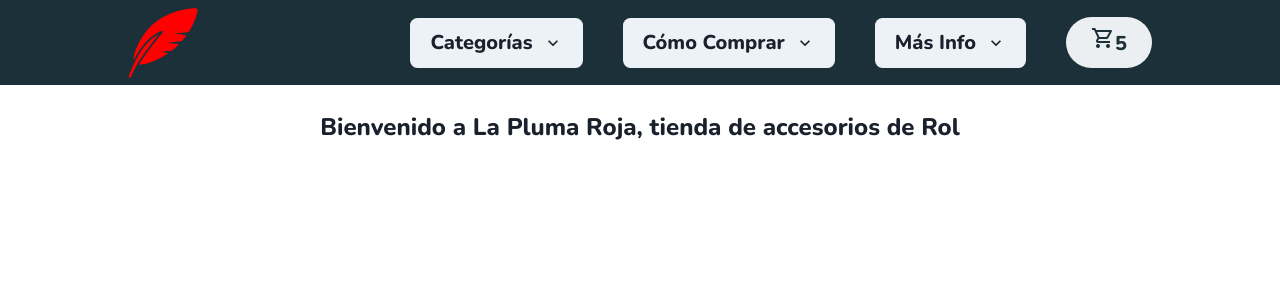
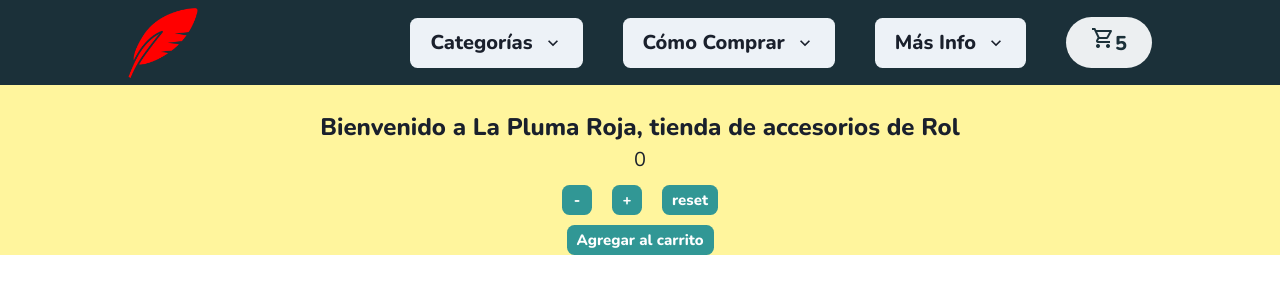
Before and after one commit to agenciasequence/EntregaFinal-JoelEsidin, a React (Vite) app: page / in a window 1280 px wide. Shown: the top 300 px of the page. Built offline with nearby package versions, Linux system fonts and the light colour scheme.

Commit message:
agregado contador

```diff
--- a/src/App.jsx
+++ b/src/App.jsx
@@ -7,13 +7,18 @@ import { ChakraProvider } from '@chakra-ui/react'
 
 
 const App = () => {
+
+const [contador, setContador] = useState(0)
+const [carrito, setCarrito] = useState([])
+const [registrado, setRegistrado] = useState(false)
+
   return (
-    <>
+    <div className='bodyPag'>
    <ChakraProvider>
     <NavBar />
     <ItemListContainer greeting="Bienvenido a La Pluma Roja, tienda de accesorios de Rol"/>
    </ChakraProvider>
-   </>
+   </div>
   )
 }
 export default App
--- a/src/Components/ItemListContainer.jsx
+++ b/src/Components/ItemListContainer.jsx
@@ -1,8 +1,12 @@
 import React from 'react'
-
+import '../index.css'
+import ItemCount from '../ItemCount'
 const ItemListContainer = ({greeting}) => {
   return (
+    <>
     <div className='greeting'><h2>{greeting}</h2></div>
+    <ItemCount/>
+    </>
   )
 }
 
--- a/src/Components/NavBar.jsx
+++ b/src/Components/NavBar.jsx
@@ -1,10 +1,10 @@
 import React, { createRef } from 'react'
-import { useRef, useEffect, useState } from 'react'
+
 import CartWidget from './CartWidget'
 import {Menu, MenuButton, MenuItem, MenuList} from "@chakra-ui/react"
 import { Button} from '@chakra-ui/react'
 import { ChevronDownIcon } from '@chakra-ui/icons'
-import "../../src/index.css"
+import "../index.css";
 import plumaroja from "./../img/plumaroja.png"
 
 
@@ -12,12 +12,19 @@ import plumaroja from "./../img/plumaroja.png"
 
     const ref = createRef(null)
 
+
     const openNav = () => {
       ref.current.style.width = '100%'
+      document.querySelector("#categorias-menu").style.display = "block"
+      document.querySelector("#comprar-menu").style.display = "block"
+      document.querySelector("#info-menu").style.display = "block"
     }
 
     const closeNav = () => {
       ref.current.style.width = '0%'
+      document.querySelector("#categorias-menu").style.display = "none"
+      document.querySelector("#comprar-menu").style.display = "none"
+      document.querySelector("#info-menu").style.display = "none"
     }
 
 
@@ -81,40 +88,35 @@ import plumaroja from "./../img/plumaroja.png"
       <a onClick={closeNav} href="#" className="close">&times;</a>
           <div className="overlay-content">
 
-      <Menu>
+          <Menu>
   <MenuButton as={Button} rightIcon={<ChevronDownIcon />}>
     Categorías
   </MenuButton>
-  <MenuList>
+  <MenuList id="categorias-menu">
     <MenuItem>Dados</MenuItem>
     <MenuItem>Miniaturas</MenuItem>
     <MenuItem>Libros de Rol</MenuItem>
-
   </MenuList>
 </Menu>
-
 
 <Menu>
   <MenuButton as={Button} rightIcon={<ChevronDownIcon />}>
     Cómo Comprar
   </MenuButton>
-  <MenuList>
+  <MenuList id="comprar-menu">
     <MenuItem>Instrucciones</MenuItem>
     <MenuItem>Envíos</MenuItem>
     <MenuItem>Métodos de pago</MenuItem>
-
   </MenuList>
 </Menu>
-
 
 <Menu>
   <MenuButton as={Button} rightIcon={<ChevronDownIcon />}>
     Más Info
   </MenuButton>
-  <MenuList>
+  <MenuList id="info-menu">
     <MenuItem>Preguntas Frecuentes</MenuItem>
     <MenuItem>Contacto</MenuItem>
-
   </MenuList>
 </Menu>
 
--- /dev/null
+++ b/src/ItemCount.jsx
@@ -0,0 +1,50 @@
+import React from 'react'
+import { ChakraProvider } from '@chakra-ui/react'
+import {Menu, MenuButton, MenuItem, MenuList, Stack} from "@chakra-ui/react"
+import { Button} from '@chakra-ui/react'
+import { ChevronDownIcon } from '@chakra-ui/icons'
+import { useState } from 'react'
+
+const ItemCount = () => {
+    const [contador, setContador] = useState(0)
+
+    const sumar = () => {
+        setContador (contador + 1)
+    }
+
+    const restar = () => {
+        if(contador < 1) {
+            alert("no puedes ingresar valores negativos")
+        }else {
+        setContador (contador -1)
+        }
+    }
+
+    const reset = () => {
+        setContador (0)
+    }
+
+
+  return (
+    <Stack spacing={2} direction='column' align='center'>
+        <h5>{contador}</h5>
+        <Stack spacing={4} direction='row' align='center'>
+  <Button onClick={restar} colorScheme='teal' size='xs'>
+    -
+  </Button>
+  <Button onClick={sumar} colorScheme='teal' size='xs'>
+    +
+  </Button>
+  <Button onClick={reset} colorScheme='teal' size='xs'>
+    reset
+  </Button>
+
+  </Stack>
+  <Button onClick={() => {alert("Producto agregado exitósamente")}} colorScheme='teal' size='xs'>
+    Agregar al carrito
+  </Button>
+</Stack>
+  )
+}
+
+export default ItemCount
--- a/src/index.css
+++ b/src/index.css
@@ -8,7 +8,12 @@
     font-size: 20px;
 }
 
-body{
+.bodyPag{
+    background-color: #fff59d;
+    min-width: 400px;
+}
+
+.greeting {
     background-color: #fff59d;
     min-width: 400px;
 }
```
